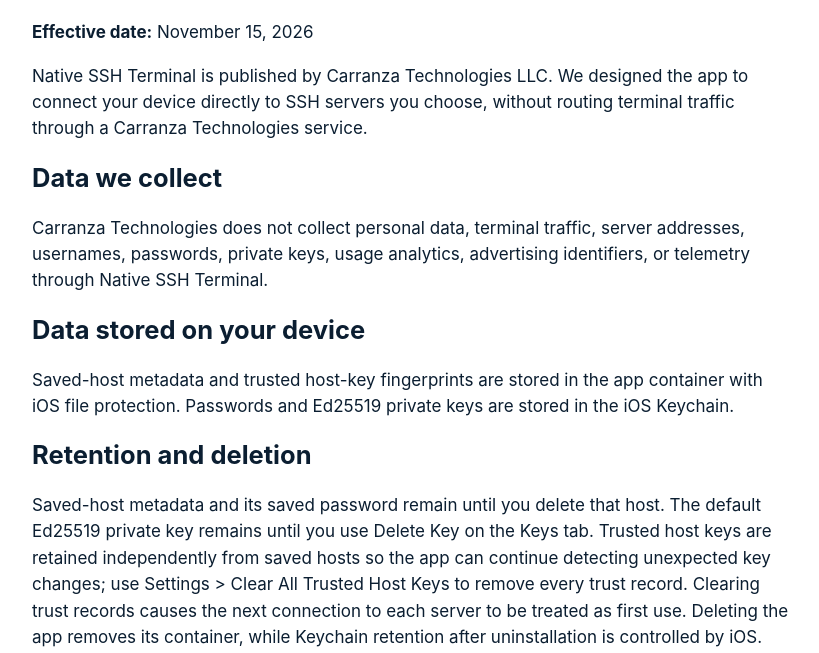
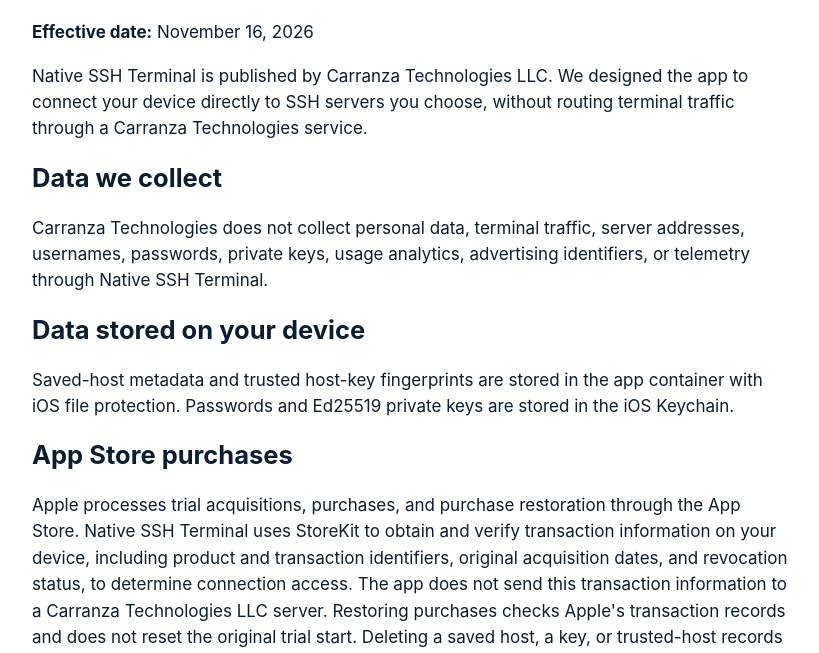
Before and after one commit to alfredocarranza/native-ssh-terminal, a plain HTML site: page privacy/index.html in a window 1280 px wide. Shown: the part 115-768 px from the top of the page, without its empty margins (228-1047 px from the left). Drawn offline with Linux system fonts and the light colour scheme.

Commit message:
docs: publish seven-day trial support and purchase privacy details (#1)
Co-authored-by: Alfredo Carranza <acarranza@Mac-mini.localdomain>

```diff
--- a/privacy/index.html
+++ b/privacy/index.html
@@ -10,7 +10,7 @@
 <body>
   <main>
     <h1>Native SSH Terminal Privacy Policy</h1>
-    <p><strong>Effective date:</strong> November 15, 2026</p>
+    <p><strong>Effective date:</strong> November 16, 2026</p>
     <p>Native SSH Terminal is published by Carranza Technologies LLC. We designed the app to connect your device directly to SSH servers you choose, without routing terminal traffic through a Carranza Technologies service.</p>
 
     <h2>Data we collect</h2>
@@ -18,6 +18,9 @@
 
     <h2>Data stored on your device</h2>
     <p>Saved-host metadata and trusted host-key fingerprints are stored in the app container with iOS file protection. Passwords and Ed25519 private keys are stored in the iOS Keychain.</p>
+
+    <h2>App Store purchases</h2>
+    <p>Apple processes trial acquisitions, purchases, and purchase restoration through the App Store. Native SSH Terminal uses StoreKit to obtain and verify transaction information on your device, including product and transaction identifiers, original acquisition dates, and revocation status, to determine connection access. The app does not send this transaction information to a Carranza Technologies LLC server. Restoring purchases checks Apple&#x27;s transaction records and does not reset the original trial start. Deleting a saved host, a key, or trusted-host records does not delete your App Store purchase history.</p>
 
     <h2>Retention and deletion</h2>
     <p>Saved-host metadata and its saved password remain until you delete that host. The default Ed25519 private key remains until you use Delete Key on the Keys tab. Trusted host keys are retained independently from saved hosts so the app can continue detecting unexpected key changes; use Settings &gt; Clear All Trusted Host Keys to remove every trust record. Clearing trust records causes the next connection to each server to be treated as first use. Deleting the app removes its container, while Keychain retention after uninstallation is controlled by iOS.</p>
```
Also changed, not shown: support/index.html (+3 -0 lines).
